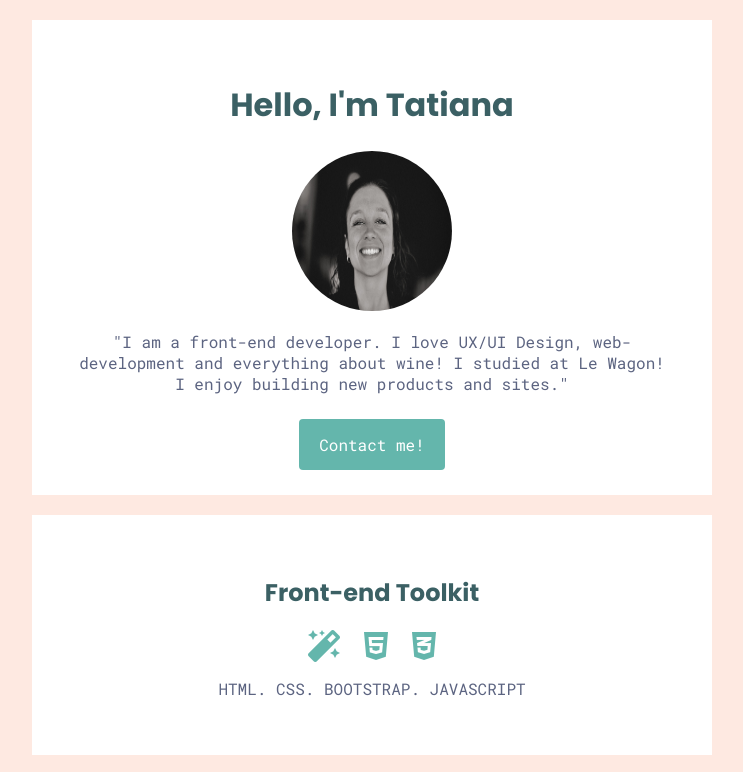
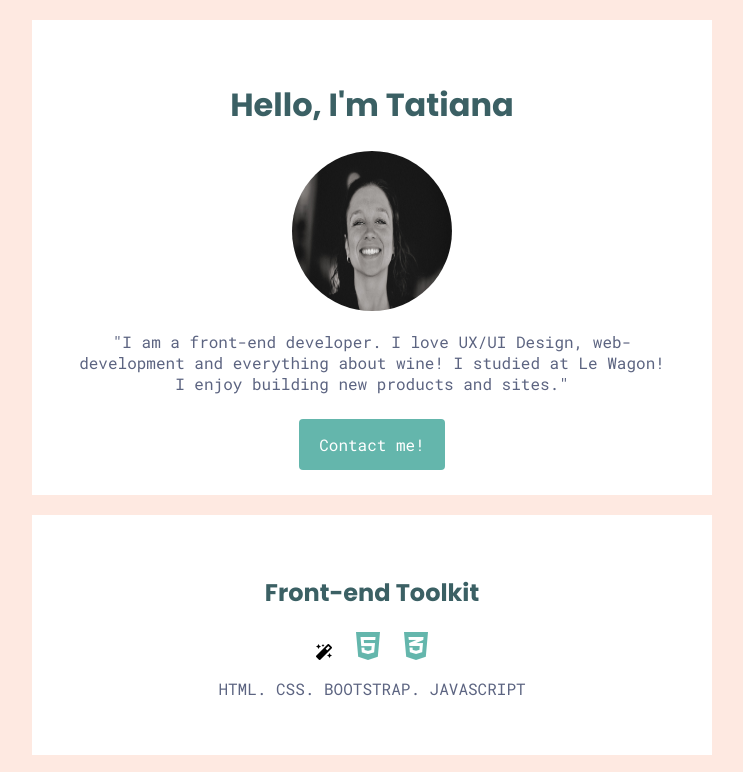
Before and after one commit to tatianalab/profile, a plain HTML site: page index.html in a window 1280 px wide. Shown: the top 772 px of the page, without its empty margins (268-1011 px from the left). Drawn offline with Linux system fonts and the light colour scheme.

Commit message:
commented

```diff
--- a/style.css
+++ b/style.css
@@ -71,10 +71,10 @@ a:hover {
   color: #64B6AC;
   font-size: 32px;
 }
-.fas {
+/*.fas {
   color: #64B6AC;
   font-size: 32px;
-}
+}*/
 
 @media (max-width: 960px) {
   /* For a screen < 960px, this CSS will be read */
```
